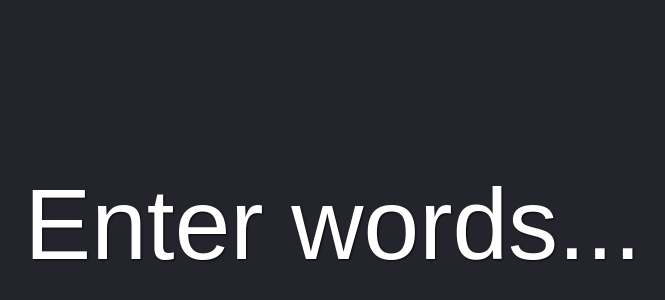
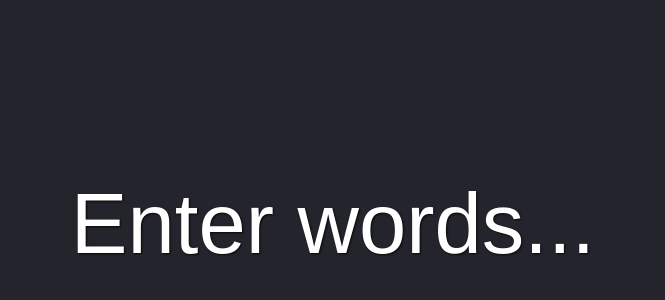
Before and after one commit to yuk7/StartPage, a plain HTML site: page index.html in a window 1280 px wide. Shown: the part 176-476 px from the top of the page, without its empty margins (307-972 px from the left). Drawn offline with Linux system fonts and the light colour scheme.

Commit message:
main.css: change font size

```diff
--- a/main.css
+++ b/main.css
@@ -11,7 +11,7 @@ body {
 }
 
 #query {
-  font-size: 100px;
+  font-size: 85px;
   cursor: default;
   color: white;
   text-align: center;
```
